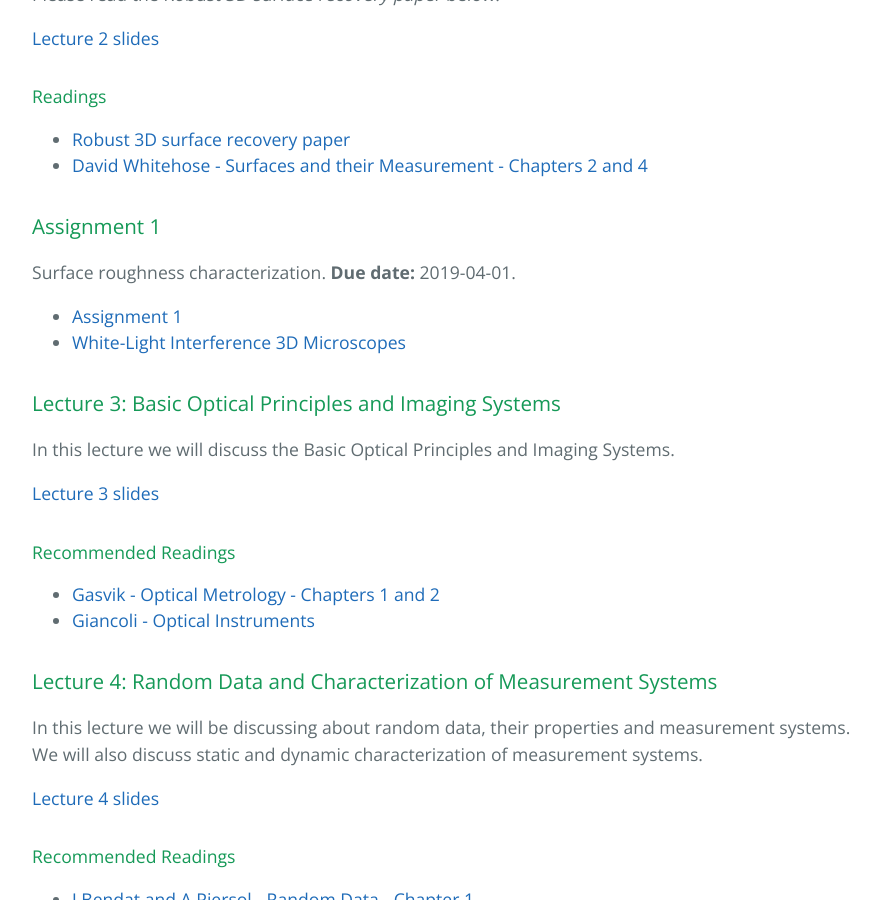
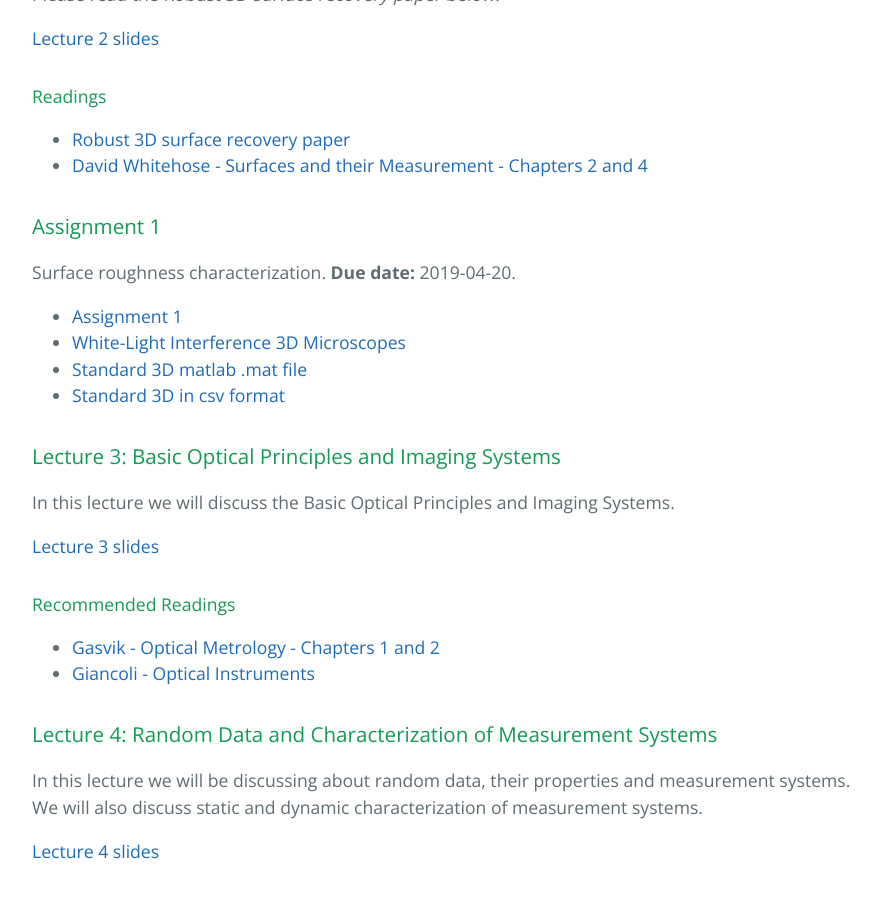
Before and after one commit to opi-lab/optical-metrology-2021, a Jekyll site: the page built from index.md, in a window 1280 px wide and 900 px high, scrolled down 1526 px. Shown: the whole window, without its empty margins (192-1072 px from the left). Built offline with Jekyll 4.4.1, drawn with Linux system fonts in a browser that asks for light colours.

Commit message:
Assignment data

```diff
--- a/index.md
+++ b/index.md
@@ -80,10 +80,12 @@ Please read the *Robust 3D surface recovery paper* below.
 
 ### Assignment 1
 
-Surface roughness characterization. **Due date:** 2019-04-01.
+Surface roughness characterization. **Due date:** 2019-04-20.
 
 - [Assignment 1]({{site.url}}pdfs/Roughness-activity-presentation.pdf)
 - [White-Light Interference 3D Microscopes]({{site.url}}pdfs/10-kevin-g-harding-handbook-of-optical-dimensional-metrology-wli-microscopy.pdf)
+- [Standard 3D matlab .mat file](https://www.dropbox.com/s/f9tr9z18bwoxu8c/standard_R3D.mat?dl=0)
+- [Standard 3D in csv format](https://www.dropbox.com/sh/cpt4x2xopdrqkbj/AACJpXsd-GhgCfWLlcpL9wJFa?dl=0)
 
 ### Lecture 3: Basic Optical Principles and Imaging Systems
 
```
